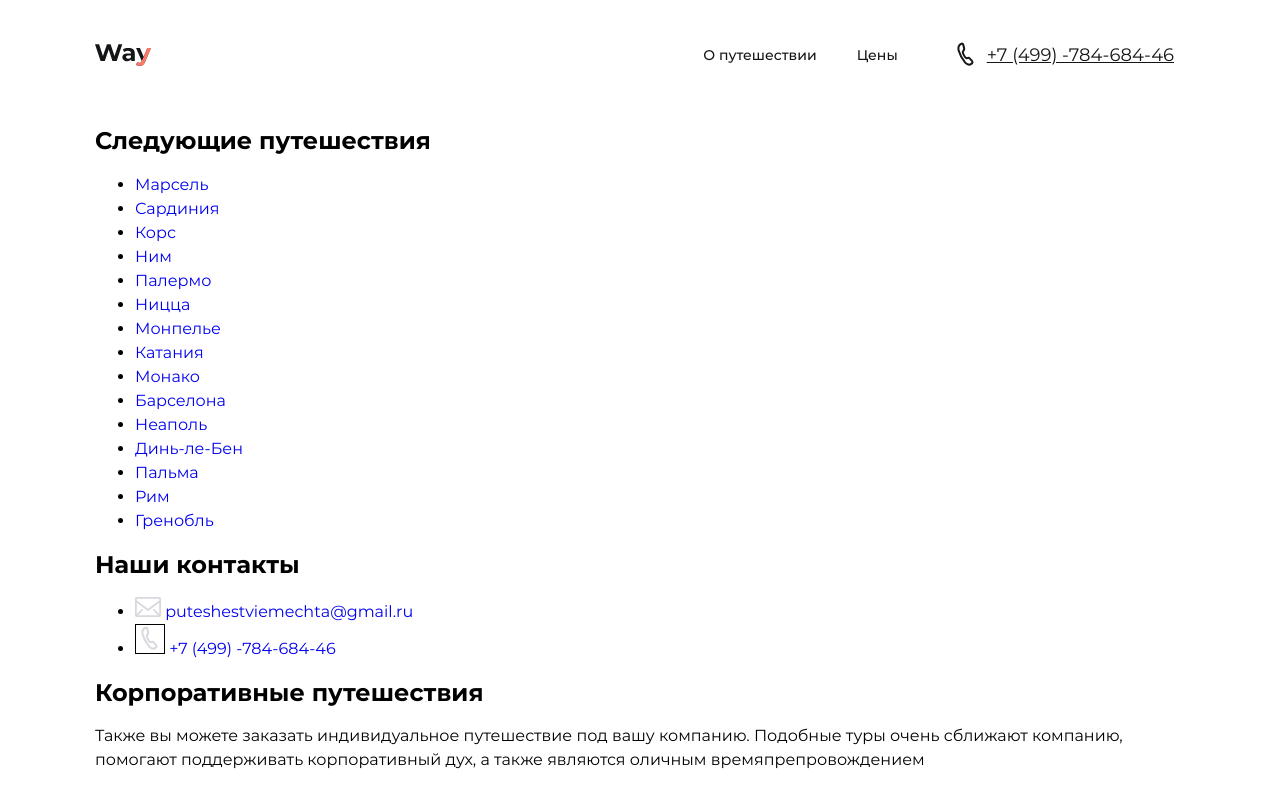
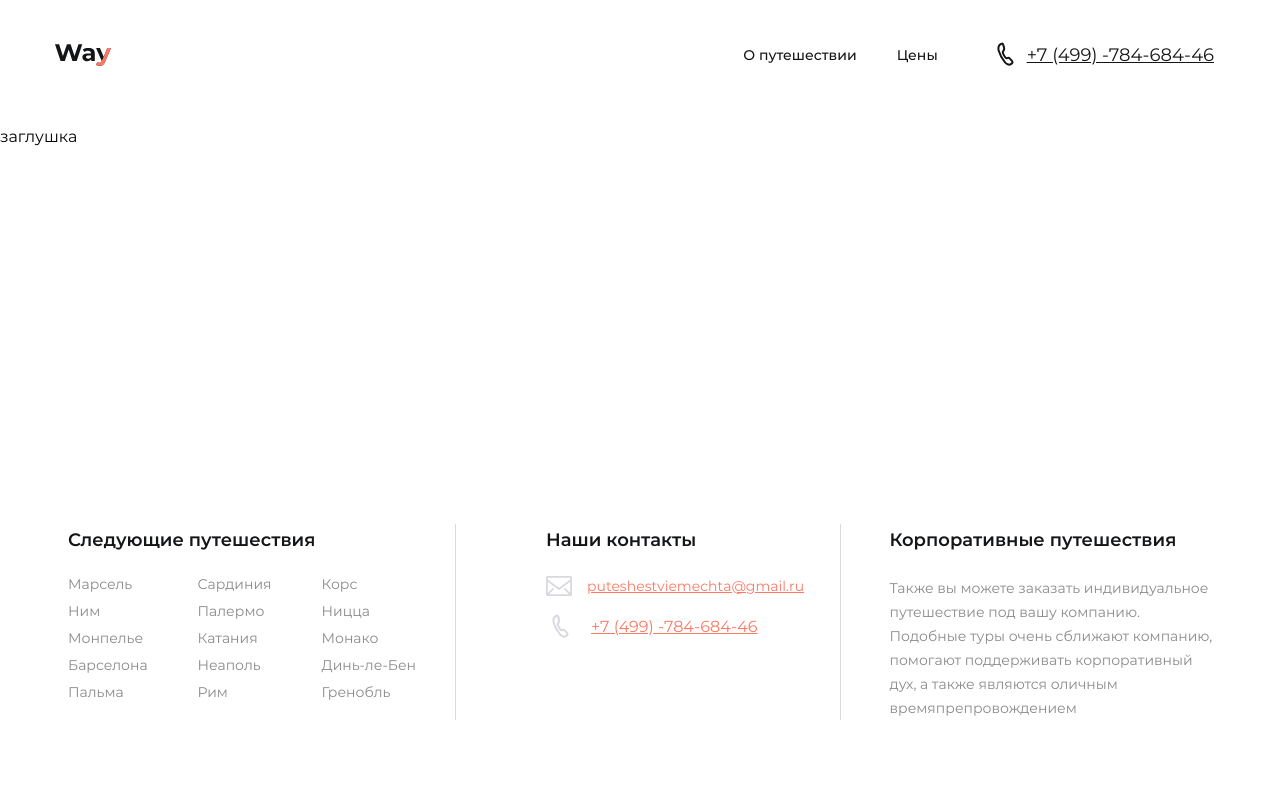
Before and after one commit to Dmitry27Zh/Way, a website: page source/index.html in a window 1280 px wide. Drawn offline with nearby package versions, Linux system fonts and the light colour scheme; files that its build step writes are made by us from their sources.

Commit message:
стилизация подвала

```diff
--- a/source/index.html
+++ b/source/index.html
@@ -1,5 +1,5 @@
 <!DOCTYPE html>
-<html lang="ru">
+<html class="page" lang="ru">
 
 <head>
   <meta charset="UTF-8">
@@ -8,7 +8,7 @@
   <link rel="stylesheet" href="./css/style.min.css">
 </head>
 
-<body class="page-body">
+<body class="page__body">
   <header class="header">
     <div class="header__wrapper wrapper">
       <a class="header__logo" aria-label="Логотип Way">
@@ -53,81 +53,92 @@
         +7 (499) -784-684-46</a>
     </div>
   </header>
+  <main>
+    <p>заглушка</p>
+  </main>
   <footer class="footer">
     <div class="footer__wrapper wrapper">
       <section class="footer__travel">
-        <h2 class="footer__travel-title">Следующие путешествия</h2>
+        <h2 class="footer-section-title">Следующие путешествия</h2>
         <ul class="footer__travel-list">
+          <li class="footer__travel-column">
+            <ul class="footer__travel-sublist">
               <li class="footer__travel-item">
                 <a href="#" class="footer__travel-link">Марсель</a>
               </li>
               <li class="footer__travel-item">
-            <a href="#" class="footer__travel-link">Сардиния</a>
+                <a href="#" class="footer__travel-link">Ним</a>
               </li>
               <li class="footer__travel-item">
-            <a href="#" class="footer__travel-link">Корс</a>
+                <a href="#" class="footer__travel-link">Монпелье</a>
               </li>
-          <li class="footer__travel-footer__travel">
-            <a href="#" class="footer__travel-link">Ним</a>
+              <li class="footer__travel-item">
+                <a href="#" class="footer__travel-link">Барселона</a>
+              </li>
+              <li class="footer__travel-item">
+                <a href="#" class="footer__travel-link">Пальма</a>
+              </li>
+            </ul>
+          </li>
+          <li class="footer__travel-column">
+            <ul class="footer__travel-sublist">
+              <li class="footer__travel-item">
+                <a href="#" class="footer__travel-link">Сардиния</a>
               </li>
               <li class="footer__travel-item">
                 <a href="#" class="footer__travel-link">Палермо</a>
               </li>
               <li class="footer__travel-item">
-            <a href="#" class="footer__travel-link">Ницца</a>
+                <a href="#" class="footer__travel-link">Катания</a>
               </li>
               <li class="footer__travel-item">
-            <a href="#" class="footer__travel-link">Монпелье</a>
+                <a href="#" class="footer__travel-link">Неаполь</a>
               </li>
               <li class="footer__travel-item">
-            <a href="#" class="footer__travel-link">Катания</a>
+                <a href="#" class="footer__travel-link">Рим</a>
+              </li>
+            </ul>
+          </li>
+          <li class="footer__travel-column">
+            <ul class="footer__travel-sublist">
+              <li class="footer__travel-item">
+                <a href="#" class="footer__travel-link">Корс</a>
+              </li>
+              <li class="footer__travel-item">
+                <a href="#" class="footer__travel-link">Ницца</a>
               </li>
               <li class="footer__travel-item">
                 <a href="#" class="footer__travel-link">Монако</a>
               </li>
               <li class="footer__travel-item">
-            <a href="#" class="footer__travel-link">Барселона</a>
-          </li>
-          <li class="footer__travel-item">
-            <a href="#" class="footer__travel-link">Неаполь</a>
-          </li>
-          <li class="footer__travel-item">
                 <a href="#" class="footer__travel-link">Динь-ле-Бен</a>
-          </li>
-          <li class="footer__travel-item">
-            <a href="#" class="footer__travel-link">Пальма</a>
-          </li>
-          <li class="footer__travel-item">
-            <a href="#" class="footer__travel-link">Рим</a>
               </li>
               <li class="footer__travel-item">
                 <a href="#" class="footer__travel-link">Гренобль</a>
               </li>
             </ul>
+          </li>
+        </ul>
       </section>
       <section class="footer__contacts">
-        <h2 class="footer__contacts-title">Наши контакты</h2>
+        <h2 class="footer-section-title">Наши контакты</h2>
         <ul class="footer__contacts-list">
           <li class="footer__contacts-item">
             <a href="mailto:puteshestviemechta@gmail.ru" class="footer__contacts-link">
-              <svg width="26" height="20" viewBox="0 0 26 20" fill="none" xmlns="http://www.w3.org/2000/svg">
+              <svg class="footer__contacts-icon footer__contacts-icon--mail" width="26" height="20" viewBox="0 0 26 20" fill="#D7D9DF" xmlns="http://www.w3.org/2000/svg">
                 <path
-                  d="M24.2273 0H1.77273C0.768182 0 0 0.764706 0 1.76471V18.2353C0 19.2353 0.768182 20 1.77273 20H24.2273C25.2318 20 26 19.2353 26 18.2353V1.76471C26 0.764706 25.2318 0 24.2273 0ZM24.2273 17L19.5591 12.3529C19.2045 12 18.6727 12 18.3182 12.3529C17.9636 12.7059 17.9636 13.2353 18.3182 13.5882L22.9864 18.2353H3.01362L7.68182 13.5882C8.03636 13.2353 8.03636 12.7059 7.68182 12.3529C7.32727 12 6.79547 12 6.44092 12.3529L1.77273 17V5.70585L12.4091 13.7059C12.5864 13.8236 12.7636 13.8823 12.9409 13.8823C13.1182 13.8823 13.2954 13.8236 13.4727 13.7059L24.2273 5.70585V17ZM24.2273 1.76471V3.4706L12.9409 11.8235L1.77273 3.4706V1.76471H24.2273Z"
-                  fill="#D7D9DF" />
+                  d="M24.2273 0H1.77273C0.768182 0 0 0.764706 0 1.76471V18.2353C0 19.2353 0.768182 20 1.77273 20H24.2273C25.2318 20 26 19.2353 26 18.2353V1.76471C26 0.764706 25.2318 0 24.2273 0ZM24.2273 17L19.5591 12.3529C19.2045 12 18.6727 12 18.3182 12.3529C17.9636 12.7059 17.9636 13.2353 18.3182 13.5882L22.9864 18.2353H3.01362L7.68182 13.5882C8.03636 13.2353 8.03636 12.7059 7.68182 12.3529C7.32727 12 6.79547 12 6.44092 12.3529L1.77273 17V5.70585L12.4091 13.7059C12.5864 13.8236 12.7636 13.8823 12.9409 13.8823C13.1182 13.8823 13.2954 13.8236 13.4727 13.7059L24.2273 5.70585V17ZM24.2273 1.76471V3.4706L12.9409 11.8235L1.77273 3.4706V1.76471H24.2273Z" />
               </svg>
-              puteshestviemechta@gmail.ru
+              <span class="footer__contacts-short">Почта</span>
+              <span class="footer__contacts-full">puteshestviemechta@gmail.ru</span>
             </a>
           </li>
           <li class="footer__contacts-item">
-            <a href="tel:+749978468446" class="footer__contacts-link">
-              <svg width="30" height="30" viewBox="0 0 30 30" fill="none" xmlns="http://www.w3.org/2000/svg">
-                <path d="M0 0H30V30H0V0Z" fill="white" />
-                <path
+            <a href="tel:+749978468446" class="footer__contacts-link footer__contacts-link--tel">
+              <svg class="footer__contacts-icon" width="30" height="30" viewBox="0 0 30 30" fill="none" xmlns="http://www.w3.org/2000/svg">
+                <path class="footer__contacts-path"
                   d="M7.39635 8.62432C7.31179 7.42623 7.57753 6.24606 8.28114 5.29684C8.89115 4.43632 9.68536 3.96636 10.6426 3.69172C11.4489 3.4525 11.9774 3.74561 12.2099 4.64204C12.5421 5.98224 13.0162 7.3225 13.1884 8.73361C13.2427 9.35485 12.8411 10.2332 12.4062 10.6856C11.3161 11.7589 11.5426 12.5399 12.37 14.1643C12.6267 14.6881 13.0344 15.5934 13.8286 16.7919C14.656 17.9992 15.0939 18.6472 16.1569 18.0975C17.3376 17.5035 18.1983 17.8855 19.0891 18.8444C19.6931 19.5369 20.3574 20.1318 20.9614 20.8243C21.8341 21.8542 21.7949 22.5641 21.1124 23.2915C19.8833 24.6309 17.854 25.0736 16.3441 24.1766C15.5106 23.6881 14.6802 23.0487 14.0188 22.303C11.1047 18.9825 9.00291 15.1212 7.73759 10.7632C7.53526 10.0265 7.44165 9.28104 7.39635 8.62432Z"
                   stroke="#D7D9DF" stroke-width="2" stroke-miterlimit="10" />
-                <path
-                  d="M0 0V-1H-1V0H0ZM30 0H31V-1H30V0ZM30 30V31H31V30H30ZM0 30H-1V31H0V30ZM0 1H30V-1H0V1ZM29 0V30H31V0H29ZM30 29H0V31H30V29ZM1 30V0H-1V30H1Z"
-                  fill="black" />
               </svg>
               +7 (499) -784-684-46
             </a>
@@ -135,7 +146,7 @@
         </ul>
       </section>
       <section class="footer__corporate">
-        <h2 class="footer__corporate-title">Корпоративные путешествия</h2>
+        <h2 class="footer-section-title">Корпоративные путешествия</h2>
         <p class="footer__corporate-description">Также вы можете заказать индивидуальное путешествие под вашу компанию.
           Подобные туры очень сближают компанию, помогают поддерживать корпоративный дух, а также являются оличным
           времяпрепровождением</p>
--- /dev/null
+++ b/source/sass/blocks/footer-section-title.scss
@@ -0,0 +1,8 @@
+.footer-section-title {
+  margin-top: 0;
+  margin-bottom: 20px;
+  font-size: 18px;
+  line-height: 32px;
+  font-weight: 600;
+  color: $deep-dark;
+}
--- /dev/null
+++ b/source/sass/blocks/footer.scss
@@ -0,0 +1,175 @@
+.footer {
+  padding-top: 170px;
+  padding-bottom: 80px;
+  font-size: 14px;
+  line-height: 17px;
+
+  @media (max-width: $tablet-width-max) {
+    padding-top: 80px;
+    padding-bottom: 50px;
+  }
+
+  @media (max-width: $mobile-width-max) {
+    padding-top: 70px;
+    padding-bottom: 25px;
+  }
+}
+
+.footer__wrapper {
+  display: grid;
+  grid-template-columns: 1fr 1fr 1fr;
+
+  @media (max-width: $tablet-width-max) {
+    grid-template-columns: 54.41% 45%;
+  }
+
+  @media (max-width: $mobile-width-max) {
+    grid-template-columns: 1fr;
+  }
+}
+
+.footer__travel {
+  padding-left: 13px;
+  padding-right: 39px;
+  border-right: 1px solid $additional-color;
+
+  @media (max-width: $mobile-width-max) {
+    padding: 0;
+    padding-bottom: 20px;
+    border-right: none;
+    border-bottom: 1px solid $additional-color;
+    text-align: center;
+  }
+}
+
+.footer__travel-list {
+  display: grid;
+  grid-template-columns: max-content max-content max-content;
+  column-gap: 50px;
+  row-gap: 10px;
+
+  @media (max-width: $mobile-width-max) {
+    grid-template-columns: 1fr 1fr;
+    column-gap: 0;
+  }
+}
+
+.footer__travel-column {
+  @media (max-width: $mobile-width-max) {
+    &:last-child {
+      grid-column: 1 / -1;
+      margin-top: 20px;
+    }
+  }
+}
+
+.footer__travel-item {
+  &:not(:last-child) {
+    margin-bottom: 10px;
+  }
+}
+
+.footer__travel-link {
+  color: rgba($deep-dark, 0.5);
+
+  &:hover,
+  &:focus {
+    color: $accent-main;
+  }
+}
+
+.footer__contacts {
+  padding-left: 90px;
+  padding-right: 32px;
+  border-right: 1px solid $additional-color;
+
+  @media (max-width: $tablet-width-max) {
+    padding-left: 50px;
+    padding-right: 0;
+    border-right: none;
+  }
+
+  @media (max-width: $mobile-width-max) {
+    display: flex;
+    flex-direction: column;
+    align-items: center;
+    padding: 0;
+    padding-top: 30px;
+  }
+}
+
+.footer__contacts-list {
+  @media (max-width: $mobile-width-max) {
+    display: flex;
+    flex-direction: column;
+    align-items: center;
+  }
+}
+
+.footer__contacts-item {
+  &:not(:last-child) {
+    margin-bottom: 15px;
+  }
+}
+
+.footer__contacts-link {
+  display: flex;
+  align-items: center;
+  color: $accent-main;
+  text-decoration: underline;
+
+  &--tel {
+    font-size: 16px;
+    line-height: 32px;
+  }
+
+  &:hover,
+  &:focus {
+    .footer__contacts-path {
+      stroke: $accent-main;
+    }
+
+    .footer__contacts-icon--mail {
+      fill: $accent-main;
+    }
+  }
+}
+
+.footer__contacts-icon {
+  margin-right: 15px;
+}
+
+.footer__contacts-short {
+  display: none;
+
+  @media (max-width: $tablet-width-max) {
+    display: inline-block;
+    vertical-align: top;
+  }
+}
+
+.footer__contacts-full {
+  @media (max-width: $tablet-width-max) {
+    display: none;
+  }
+}
+
+.footer__corporate {
+  padding-left: 49px;
+  padding-right: 9px;
+
+  @media (max-width: $tablet-width-max) {
+    grid-column: 1 / -1;
+    padding: 0;
+    padding-top: 30px;
+    margin-top: 30px;
+    border-top: 1px solid $additional-color;
+    text-align: center;
+  }
+}
+
+.footer__corporate-description {
+  margin: 0;
+  line-height: 24px;
+  color: rgba($deep-dark, 0.5);
+}
--- a/source/sass/blocks/main-nav.scss
+++ b/source/sass/blocks/main-nav.scss
@@ -13,6 +13,7 @@
       .main-nav__list {
         display: block;
       }
+
       .main-nav__toggle {
         display: none;
       }
--- a/source/sass/blocks/page-body.scss
+++ /dev/null
@@ -1,8 +0,0 @@
-.page-body {
-  margin: 0;
-  padding: 0;
-  min-width: 320px;
-  font-family: $font-family-main;
-  font-size: 16px;
-  line-height: 24px;
-}
--- /dev/null
+++ b/source/sass/blocks/page.scss
@@ -0,0 +1,15 @@
+.page {
+  height: 100%;
+}
+
+.page__body {
+  display: grid;
+  grid-template-rows: min-content 1fr min-content;
+  margin: 0;
+  padding: 0;
+  min-width: 320px;
+  min-height: 100%;
+  font-family: $font-family-main;
+  font-size: 16px;
+  line-height: 24px;
+}
--- a/source/sass/style.scss
+++ b/source/sass/style.scss
@@ -2,6 +2,8 @@
 @import "utils/global.scss";
 @import "utils/fonts.scss";
 @import "utils/wrapper.scss";
-@import "blocks/page-body.scss";
+@import "blocks/page.scss";
 @import "blocks/header.scss";
 @import "blocks/main-nav.scss";
+@import "blocks/footer.scss";
+@import "blocks/footer-section-title.scss";
--- a/source/sass/utils/global.scss
+++ b/source/sass/utils/global.scss
@@ -22,7 +22,10 @@ a {
   text-decoration: none;
 }
 
-.main-nav__list {
+.main-nav__list,
+.footer__travel-list,
+.footer__contacts-list,
+.footer__travel-sublist {
   padding: 0;
   margin: 0;
   list-style: none;
--- a/source/sass/utils/variables.scss
+++ b/source/sass/utils/variables.scss
@@ -8,6 +8,7 @@ $accent-light: #f17d4b;
 $light: #fbf8f8;
 $white: #ffffff;
 $black: #000000;
+$additional-color: #d7d9df;
 
 $tablet-width-max: 1023px;
 $mobile-width-max: 767px;
--- a/source/sass/utils/wrapper.scss
+++ b/source/sass/utils/wrapper.scss
@@ -1,5 +1,4 @@
 .wrapper {
-  box-sizing: border-box;
   max-width: 1170px;
   padding: 0 40px;
   margin: 0 auto;
```
Also changed, not shown: source/sass/blocks/header.scss (line endings or trailing spaces). Lines whose indentation alone changed are shown as unchanged.
